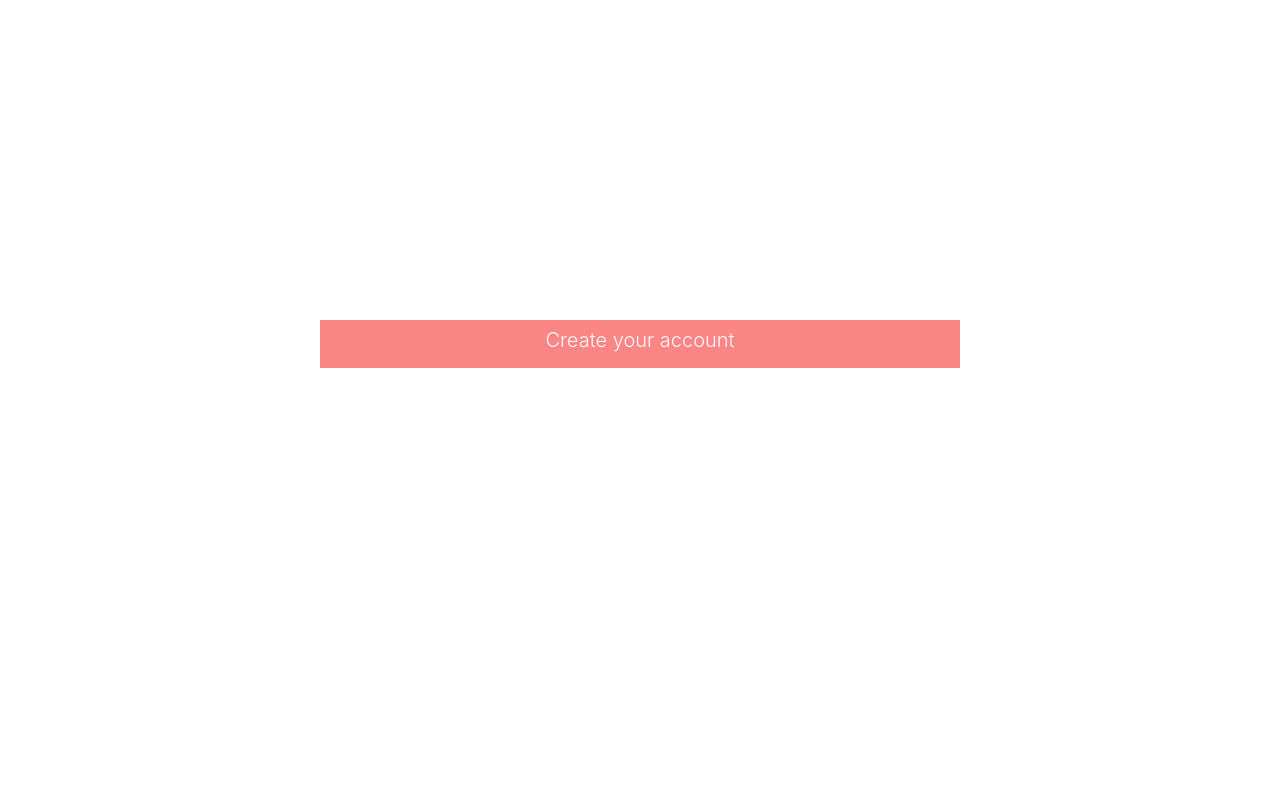
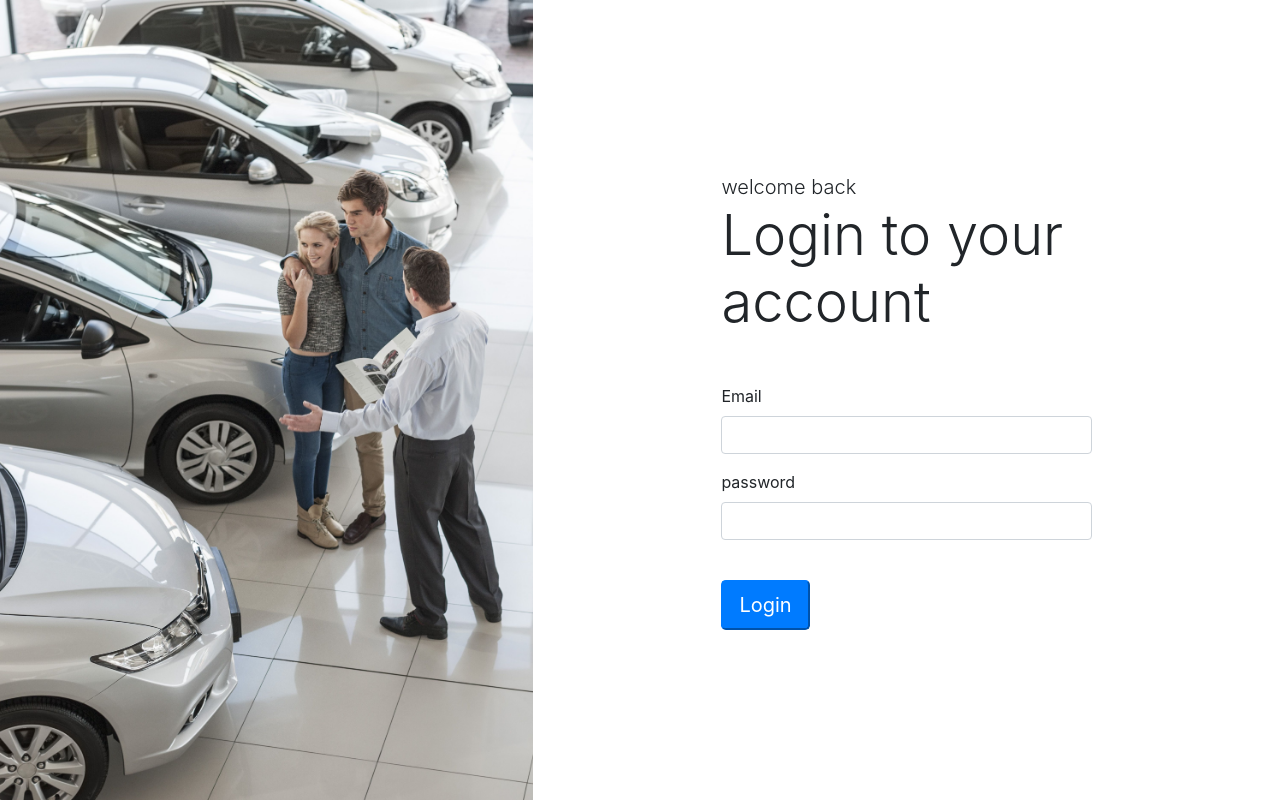
Before and after one commit to pickachuuu/car-rental, a React (Vite) app: page / in a window 1280 px wide. Built offline with nearby package versions, Linux system fonts and the light colour scheme.

Commit message:
Reworked the login page and added a banner image

```diff
--- a/src/App.css
+++ b/src/App.css
@@ -6,6 +6,37 @@ body{
   background-color: rgb(252, 133, 133);
 }
 
+.bg-banner {
+  background-image: url("assets/car.jpg");
+  height: 100vh;
+  background-size: cover;
+  background-position: center; /* Center the background image */
+}
+
 .my-custom{
   margin-top: 25%;
 }
+
+.body {
+  background-color: antiquewhite;
+}
+
+.bg-banner {
+  background-image: url("assets/car.jpg");
+  height: 100vh;
+  background-size: cover;
+  background-position: center;
+}
+
+.my-custom {
+  margin-top: 25%;
+}
+
+/* Adjust styles for smaller screens (mobile) */
+@media (max-width: 767px) {
+  .bg-banner {
+    height: 50vh; /* Adjust the height for smaller screens */
+    background-size: cover;
+    background-position: top; /* Align the background image to the top */
+  }
+}
--- a/src/App.jsx
+++ b/src/App.jsx
@@ -9,8 +9,8 @@ function App() {
   return (
     <>
       <div>
-        <Register/>
-        {/* <Login/> */}
+        {/* <Register/> */}
+        <Login/>
       </div>
     </>
   )
--- a/src/components/login.jsx
+++ b/src/components/login.jsx
@@ -4,31 +4,33 @@ const login = () => {
   return (
     <div className='container-fluid'>
         <div className='row'>
-            <div className='col-lg-6 col-10 mx-auto '>
-                <div className='bg-custom p-1 my-custom'>
-                    <h1 className='lead my- text-light text-center'>Sign in to your account</h1>
-                </div>
-                <div className='container-md mx-auto bg-dark p-3 '>
-                    <form>
-                        <div className="form-group row">
-                                <label className="col-sm-2 col-form-label">Email</label>
-                            <div className="col-sm-10">
-                                <input type="email" className="form-control" id="inputEmail" placeholder="email@example.com"/>
-                            </div>
+            <div className="col-lg-5 bg-banner">
+            </div>
+            <div className='col-7 col-12-sm'>
+                <div className='container-fluid'>
+                    <div className="col-7 my-custom mx-auto">
+                        <div>
+                            <a className='lead'>welcome back</a>
                         </div>
-                        <div className="form-group row">
-                                <label className="col-sm-2 col-form-label">Password</label>
-                            <div className="col-sm-10">
-                                <input type="password" className="form-control" id="inputPassword" placeholder="Password"/>
-                            </div>
+                        <div>
+                            <h1 className='display-4 d-none d-md-block'>Login to your account</h1>
                         </div>
-                        <div className='col-2 mx-auto mt-5'>
-                            <button type="button" className="btn btn-light">Submit</button>
+                        <div className='mt-5'>
+                            <form>
+                                <div className='mb-3'>
+                                    <label className='form-label'>Email</label>
+                                    <input type="email" className='form-control' id="email"/>
+                                </div>
+                                <div className='mb-3'>
+                                    <label className='form-label'>password</label>
+                                    <input type='password' className='form-control id="password'></input>
+                                </div>
+                                <button className='btn-primary btn-lg mt-4'>
+                                    Login
+                                </button>
+                            </form>
                         </div>
-                        <div className='col-12 text-center my-4'>
-                            <a href='#'>dont have an account? register for free.</a>
-                        </div>
-                    </form>
+                    </div>
                 </div>
             </div>
         </div>
--- a/src/components/register.jsx
+++ b/src/components/register.jsx
@@ -5,7 +5,14 @@ const register = () => {
     <div className="container-fluid">
         <div className='row'>
             <div className='col-6 bg-custom mx-auto my-custom'>
-                <h1 className='lead p-2 text-light text-center'>Create your account</h1>
+                <div className="container-lg bg-custom">
+                  <h1 className='lead text-light text-center'>Create your account</h1>
+                </div>
+                <div className='container-lg bg-light'>
+                  <form>
+                    <input />
+                  </form>
+                </div>
             </div>
         </div>
     </div>
```
Also changed, not shown: src/assets/car.jpg (added).
